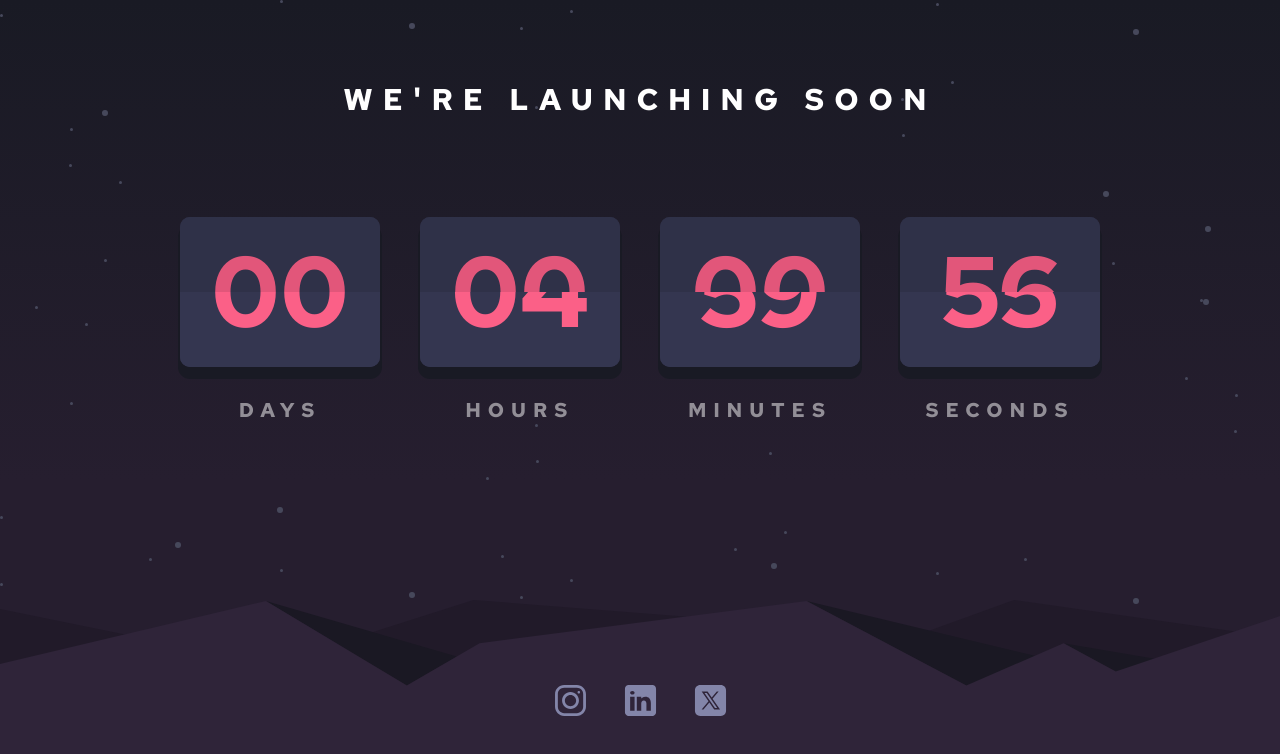
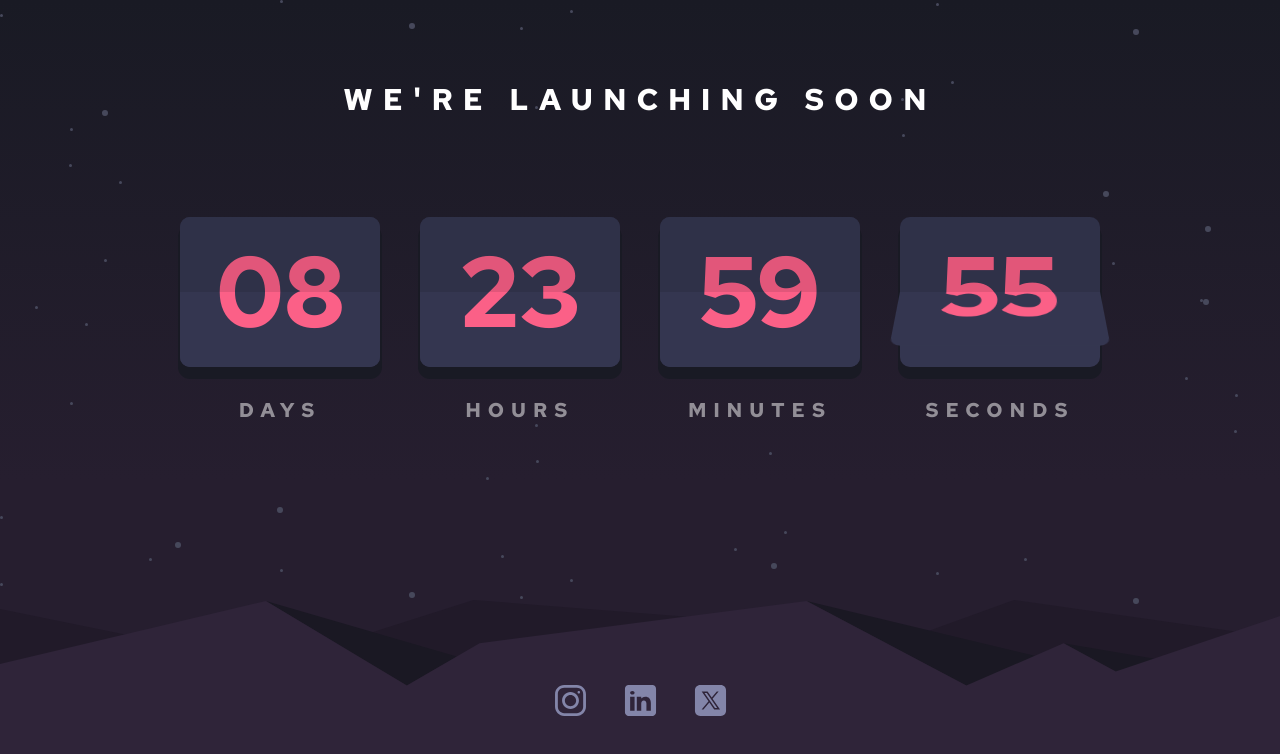
Before and after one commit to rahulkumar215/Launch-Countdown-Timer, a React (Create React App) app: page / in a window 1280 px wide. Shown: the top 754 px of the page. Built offline with nearby package versions, Linux system fonts and the light colour scheme.

Commit message:
completed till clock working

```diff
--- a/src/components/Clock.jsx
+++ b/src/components/Clock.jsx
@@ -4,7 +4,7 @@ import Timer from "./Timer";
 
 function Clock() {
   const targetDate = new Date();
-  targetDate.setHours(targetDate.getHours() + 5);
+  targetDate.setDate(targetDate.getDate() + 9);
 
   const [days, setDays] = useState(0);
   const [hours, setHours] = useState(0);
@@ -27,9 +27,10 @@ function Clock() {
     const secondsRemaining = Math.floor((targetDateTime - nowTime) / 1000);
 
     const days = Math.floor(secondsRemaining / 60 / 60 / 24);
-    const hours = Math.floor(secondsRemaining / 60 / 60);
-    const minutes = Math.floor(secondsRemaining / 60) - hours * 60;
-    const seconds = parseInt(secondsRemaining % 60, 10);
+    const hours = Math.floor(secondsRemaining / 60 / 60) - days * 24;
+    const minutes =
+      Math.floor(secondsRemaining / 60) - hours * 60 - days * 24 * 60;
+    const seconds = secondsRemaining % 60;
 
     return {
       complete,
@@ -40,19 +41,13 @@ function Clock() {
     };
   }
 
-  function updateValue(prevValue, setFunc, value) {
-    if (prevValue !== value) {
-      setFunc(value);
-    }
-  }
-
   function updateAllSegments() {
     const timeRemainingBits = getTimeRemaining(new Date(targetDate).getTime());
 
-    updateValue(days, setDays, timeRemainingBits.days);
-    updateValue(hours, setHours, timeRemainingBits.hours);
-    updateValue(minutes, setMinutes, timeRemainingBits.minutes);
-    updateValue(seconds, setSeconds, timeRemainingBits.seconds);
+    setDays(timeRemainingBits.days);
+    setHours(timeRemainingBits.hours);
+    setMinutes(timeRemainingBits.minutes);
+    setSeconds(timeRemainingBits.seconds);
 
     return timeRemainingBits.complete;
   }
--- a/src/components/Timer.jsx
+++ b/src/components/Timer.jsx
@@ -4,22 +4,24 @@ import "./Timer.scss";
 function Timer({ value, id, children }) {
   const [currentValue, setCurrentValue] = useState(value);
   const [previousValue, setPreviousValue] = useState(value);
+  // const previousValue = currentValue;
   const [shouldAnimate, setShouldAnimate] = useState(false);
   const segmentOverlayRef = useRef(null);
 
   useEffect(() => {
     if (currentValue !== value) {
-      setShouldAnimate(true);
-      setPreviousValue(currentValue); // Set previous value before updating current
-      setCurrentValue(value); // Update current value
+      setShouldAnimate((prev) => true);
+      setPreviousValue((prev) => currentValue); // Set previous value before updating current
+      setCurrentValue((prev) => value); // Update current value
 
       const overlayElement = segmentOverlayRef.current;
       if (overlayElement) {
         const finishAnimation = () => {
           setShouldAnimate(false);
-          overlayElement.removeEventListener("animationend", finishAnimation);
         };
-        overlayElement.addEventListener("animationend", finishAnimation);
+        setTimeout(() => {
+          finishAnimation();
+        }, 700);
       }
     }
   }, [value, currentValue]);
@@ -40,7 +42,7 @@ function Timer({ value, id, children }) {
           >
             <div className="segment-display__top">{formattedCurrentValue}</div>
             <div className="segment-display__bottom">
-              {formattedPreviousValue}
+              {shouldAnimate ? formattedPreviousValue : formattedCurrentValue}
             </div>
             <div
               className={
@@ -49,7 +51,7 @@ function Timer({ value, id, children }) {
               ref={segmentOverlayRef}
             >
               <div className="segment-overlay__top">
-                {formattedPreviousValue}
+                {shouldAnimate ? formattedPreviousValue : formattedCurrentValue}
               </div>
               <div className="segment-overlay__bottom">
                 {formattedCurrentValue}
```
